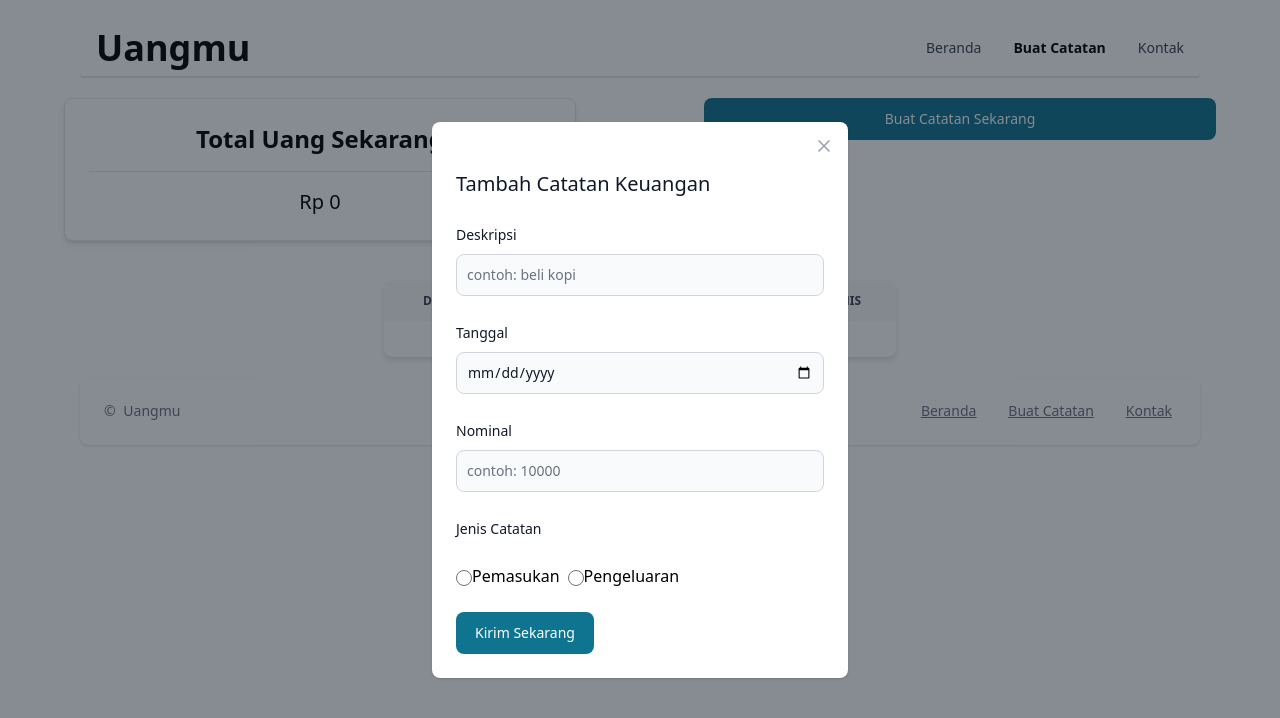
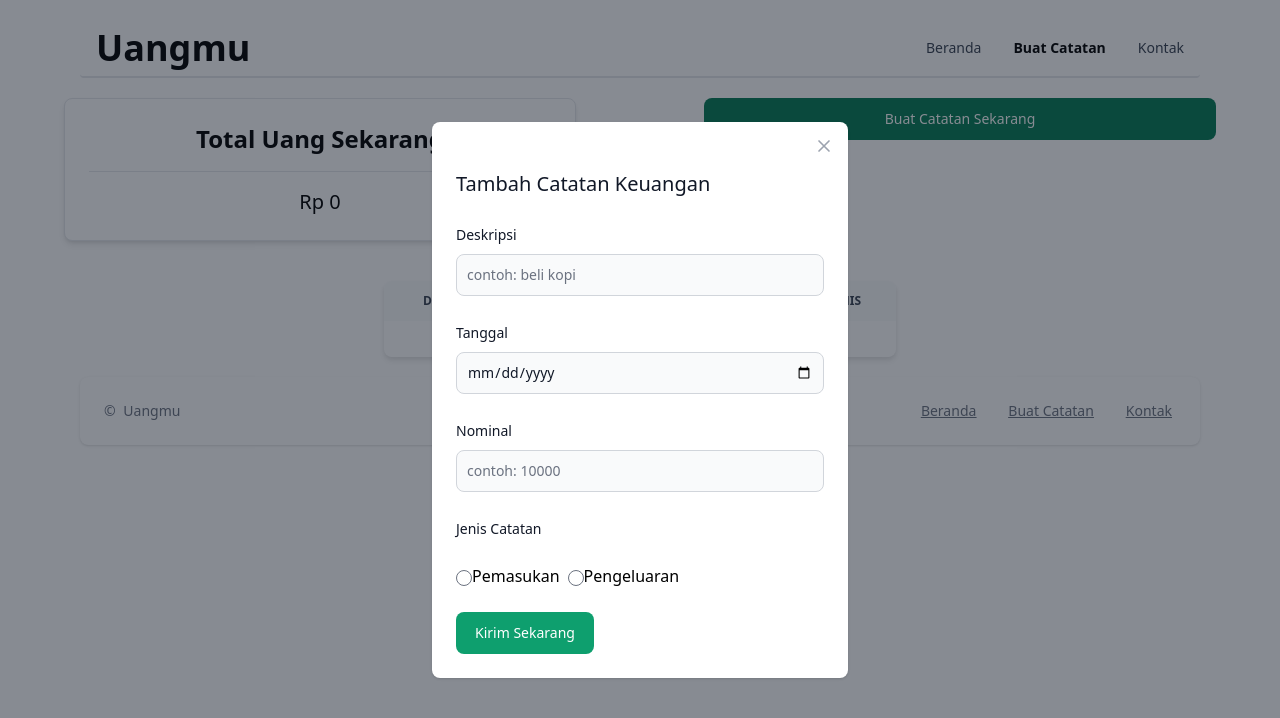
Before and after one commit to Anugerah20/Uangmu, a React (Vite) app: page /takenotes in a window 1280 px wide. Both pictures are taken after a click on the button "Buat Catatan Sekarang". Shown: the top 718 px of the page. Built offline with nearby package versions, Linux system fonts and the light colour scheme.

Commit message:
updated background button

```diff
--- a/src/pages/TakeNotes.jsx
+++ b/src/pages/TakeNotes.jsx
@@ -112,7 +112,7 @@ const TakeNotes = () => {
 
                     {/* START: MODAL KEUANGAN */}
                     <div className="flex flex-col gap-4 mx-auto w-4/5 sm:w-3/6 md:w-2/5">
-                         <Button onClick={() => setOpenModal(true)} className="flex justify-center items-center">Buat Catatan Sekarang</Button>
+                         <Button onClick={() => setOpenModal(true)} className="bg-green-600 flex justify-center items-center">Buat Catatan Sekarang</Button>
                          <Modal
                               show={openModal}
                               size="md"
@@ -189,7 +189,7 @@ const TakeNotes = () => {
                                              <label htmlFor="pengeluaran">Pengeluaran</label>
                                         </div>
 
-                                        <Button type="submit" onClick={handleSubmit}>Kirim Sekarang</Button>
+                                        <Button type="submit" className="bg-green-500 hover:bg-green-700" onClick={handleSubmit}>Kirim Sekarang</Button>
                                    </div>
                               </Modal.Body>
                          </Modal>
```
